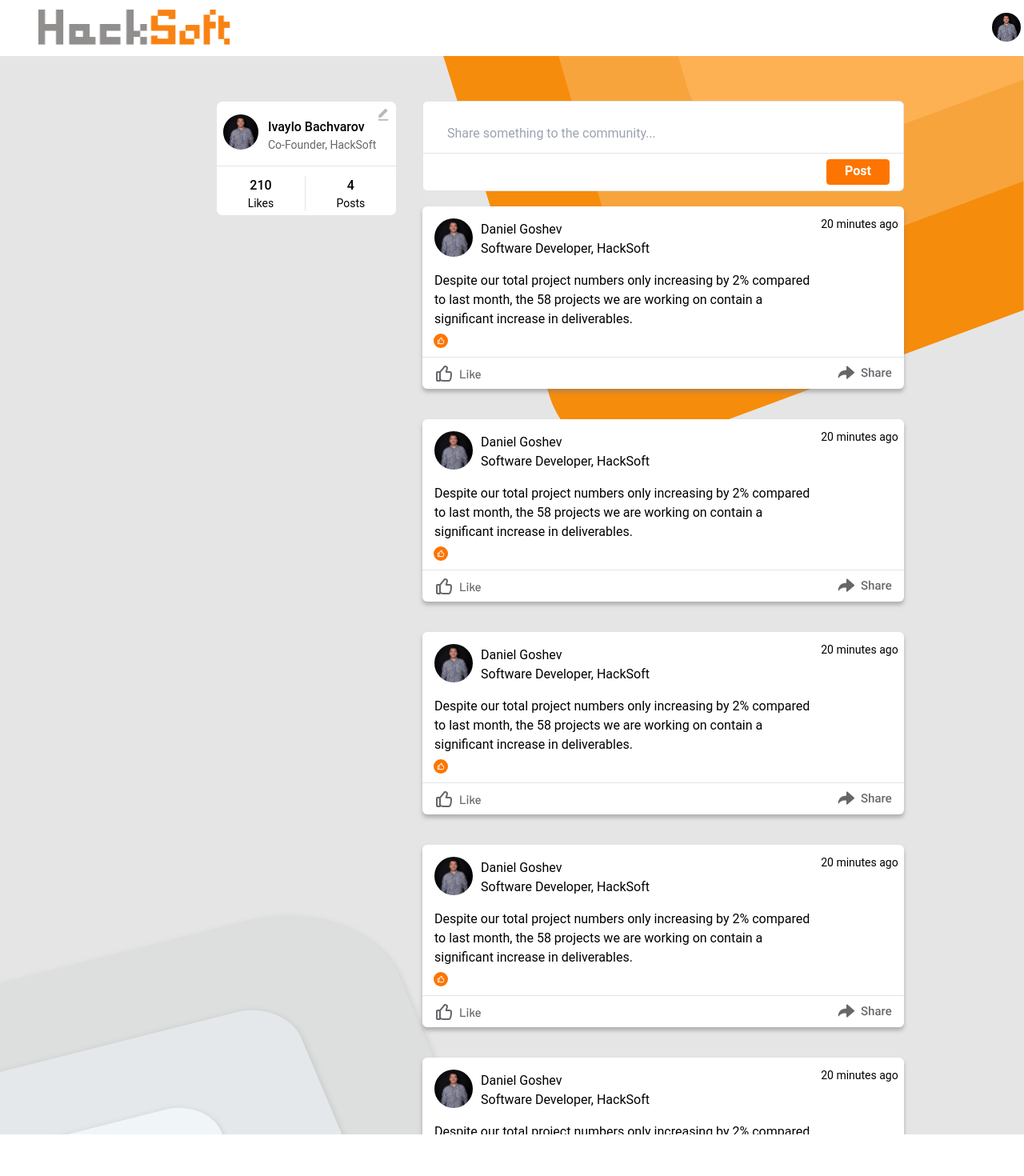
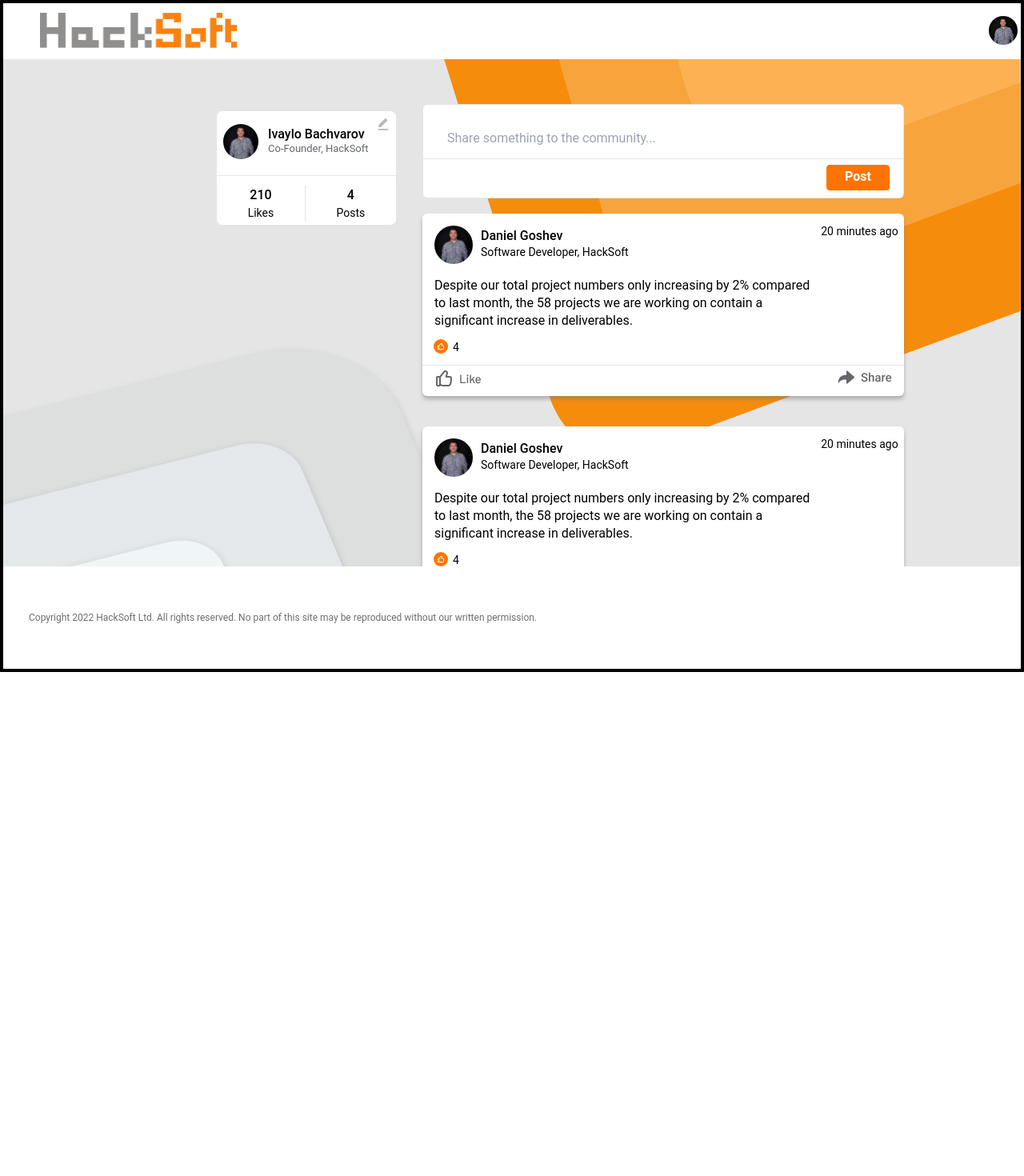
Before and after one commit to DamnStation/like-comment, a React (Vite) app: page / in a window 1280 px wide. Shown: the top 1470 px of the page at 80% size. After the commit the page ends 840 px from the top, so only its background shows below. Built offline with nearby package versions, Linux system fonts and the light colour scheme.

Commit message:
C mock data

```diff
--- a/src/App.tsx
+++ b/src/App.tsx
@@ -9,18 +9,11 @@ const App = () => {
     <Layout>
       <div className="flex space-x-8 w-4/6 z-10 py-14 ">
         <Profile />
-        <div className="flex flex-col w-[838px] h-[1362px]  ">
+        <div className="flex flex-col w-[838px] max-h-[1362px]  ">
           <InputNewPost />
           <Card />
           <Card />
-          <Card />
-          <Card />
-          <Card />
-          <Card />
-          <Card />
-          <Card />
-          <Card />
-          <Card />
+
         </div>
       </div>
     </Layout>
--- /dev/null
+++ b/src/assets/mock-data/mock-data.js
@@ -0,0 +1,53 @@
+const mock_data = {
+  response: {
+    users: [
+      {
+        Id: 0000000001,
+        userName: "Ivaylo Bachvarov",
+        title: "Co-Founder",
+        company: "HackSoft",
+        likes: 210,
+        posts: [
+          {
+            Id: 0000000001,
+            content:
+              "Despite our total project numbers only increasing by 2% compared to last month, the 58 projects we are working on contain a significant increase in deliverables.",
+            likes: 12,
+            dateToSeconds: 1200,
+          },
+          {
+            Id: 0000000003,
+            content:
+              "Cupidatat laboris cupidatat qui aliqua dolore. Pariatur veniam proident et ipsum irure.",
+            likes: 6,
+            dateToSeconds: 1300,
+          },
+          {
+            Id: 0000000004,
+            content:
+              "Cillum cillum irure aliqua ex elit duis sit non excepteur dolor.",
+            likes: 3,
+            dateToSeconds: 1100,
+          },
+        ],
+      },
+      {
+        Id: 0000000002,
+        userName: "Daniel Goshev",
+        title: "Software Developer",
+        company: "HackSoft",
+        likes: 210,
+        posts: [
+          {
+            Id: 0000000002,
+            content:
+              "Est eu ut sint adipisicing labore tempor magna. Anim eiusmod quis eiusmod commodo eu deserunt voluptate velit ipsum.",
+            likes: 4,
+            dateToSeconds: 1200,
+          },
+        ],
+      },
+    ],
+  },
+};
+export default mock_data;
--- a/src/components/Card.tsx
+++ b/src/components/Card.tsx
@@ -15,16 +15,16 @@ const Card = () => {
                     className="rounded-full ml-[15px] mt-[15px] mr-2.5 w-12 h-12 hover:ml-[10px] hover:mt-1.5 hover:mr-2  hover:w-14 hover:h-14 transition-all"
                 />
                 <div className="flex flex-col w-3/5 pt-[17px]">
-                    <div>Daniel Goshev</div>
-                    <div>Software Developer, HackSoft</div>
+                    <strong className="font-medium text-[16px] leading-[21px]">Daniel Goshev</strong>
+                    <p className="font-normal text-[14px] leading-[21px]">Software Developer, HackSoft</p>
                 </div>
-                <div className="flex pl-16 pt-3 font-normal text-sm">20 minutes ago</div>
+                <h5 className="flex pl-16 pt-3 font-normal text-sm ">20 minutes ago</h5>
             </div>
-            <div className="font-normal text-base w-[539px] h-[66px] py-4 pl-[15px] pr-12" >Despite our total project numbers only increasing by 2% compared to last month, the 58 projects we are working on contain a significant increase in deliverables.</div>
+            <p className="font-normal text-[16px] leading-[22px] w-[539px] h-[66px] py-4 pl-[15px] pr-12" >Despite our total project numbers only increasing by 2% compared to last month, the 58 projects we are working on contain a significant increase in deliverables.</p>
             <div className="flex flex-row pl-[14px] pt-7 pb-[11px]">
-                <img src={LikedIcon} alt="People liked this post" className="h-[18px] w-[18px]" />
+                <img src={LikedIcon} alt="People liked this post" className="h-[18px] w-[18px]" /> <div className="font-normal text-[14px] leading-[21px] pl-1.5">4</div>
             </div>
-            <div className="flex justify-between px-[15px] pt-2 pb-[11px] border-t border-profile-border">
+            <div className="flex justify-between px-[15px] pt-1 pb-[14px] border-t border-profile-border">
                 <ButtonCusom
                     buttonStyle="bg-none "
                     buttonImage={<img src={Like} alt="People liked this post" className="h-6" />} />
--- a/src/components/InputNewPost.tsx
+++ b/src/components/InputNewPost.tsx
@@ -1,26 +1,23 @@
 import ButtonCustom from "./ButtonCustom"
 
 const CreateNewPost = () => {
-    const onClick = (e: React.FormEvent<HTMLInputElement>) => {
-        e.preventDefault()
 
-    }
     return (
         <div className="flex flex-col justify-evenly w-[602px] h-[118px] border border-profile-border rounded-md bg-white ">
-            <form >
+            <form>
                 <div className="flex justify-start relative left-[30px] mt-4 w-11/12 h-12">
                     <input
+                        id="post"
                         name="new-post"
                         inputMode="text"
                         minLength={2}
                         maxLength={200}
-                        formMethod="Post"
                         placeholder="Share something to the community..."
-                        className="w-full rounded-sm outline-none" />
+                        className="w-full rounded-sm outline-none font-normal text-[16px] leading-[18.75px]" ></input>
                 </div>
                 <div
                     className="flex flex-row-reverse px-[17px] py-[7px] border-t border-profile-border ">
-                    <ButtonCustom buttonText="Post" buttonType="submit" onClick={(e) => onClick(e)} />
+                    <ButtonCustom buttonText="Post" buttonType="submit" />
                 </div>
             </form>
         </div>
--- a/src/components/Layout/Layout.tsx
+++ b/src/components/Layout/Layout.tsx
@@ -9,10 +9,10 @@ type Props = {
 
 const Layout = ({ children }: Props) => {
     return (
-        <>
-            <div className='flex flex-col relative h-[1546px] w-full '>
+        <><div className='bg-background max-h-full w-full h-full  border-4'>
+            <div className='flex flex-col relative max-h-[1546px] w-full '>
                 <NavigationBar />
-                <div className='bg-background justify-center flex w-full h-fit'>
+                <div className='flex justify-center  w-full h-full'>
                     <img
                         src={HackSoftOrangeAsset}
                         alt="orange stripes background"
@@ -29,6 +29,7 @@ const Layout = ({ children }: Props) => {
                 </div>
                 <Footer />
             </div>
+        </div>
         </>
     )
 }
--- a/src/components/Layout/NavigationBar.tsx
+++ b/src/components/Layout/NavigationBar.tsx
@@ -11,14 +11,14 @@ const NavigationBar = () => {
         top-0
         h-[70px]
         pt-3
-        pl-12
+        pl-[46px]
         pr-13
         pb-4
         z-20">
             <img
                 src={HackSoftLogo}
                 alt="Hack Soft Logo"
-                className="left-11 top-3 w-60 h-11"
+                className="left-11 top-3 w-[247.3px] h-[43.63px]"
             />
             <img
                 src={IvayloBachvarov}
--- a/src/components/Profile.tsx
+++ b/src/components/Profile.tsx
@@ -10,6 +10,7 @@ const Profile = () => {
                 bg-white
                 w-60
                 h-36
+                my-2
                 border
                 border-profile-border
                 rounded-lg
@@ -28,8 +29,8 @@ const Profile = () => {
                         className="mt-2 rounded-full w-11 h-11  hover:w-12 hover:h-12 transition-all" />
                     <div
                         className="pt-1 pl-1 m-2 w-32 h-14 ">
-                        <div className="font-medium text-base">Ivaylo Bachvarov</div>
-                        <div className="font-normal text-profile text-sm w-max">Co-Founder, HackSoft</div>
+                        <div className="font-medium text-[16px] leading-[18.75px]">Ivaylo Bachvarov</div>
+                        <div className="font-normal text-[13px] leading-[15.23px] text-profile  w-max">Co-Founder, HackSoft</div>
                     </div>
                     <img
                         src={Pencil}
```
